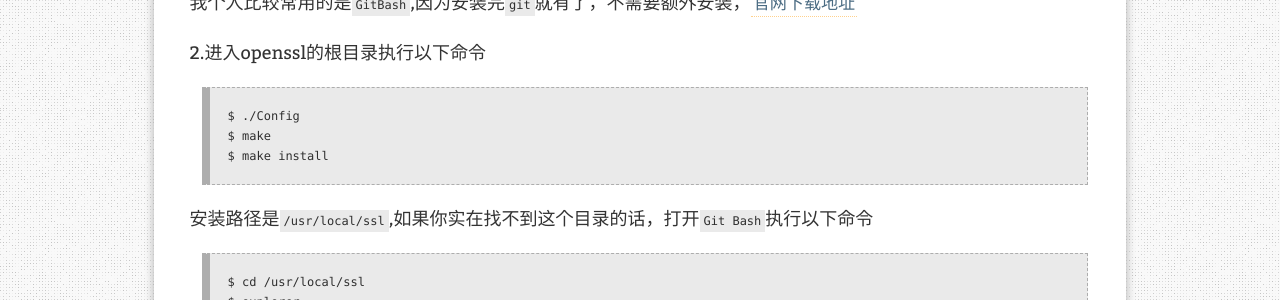
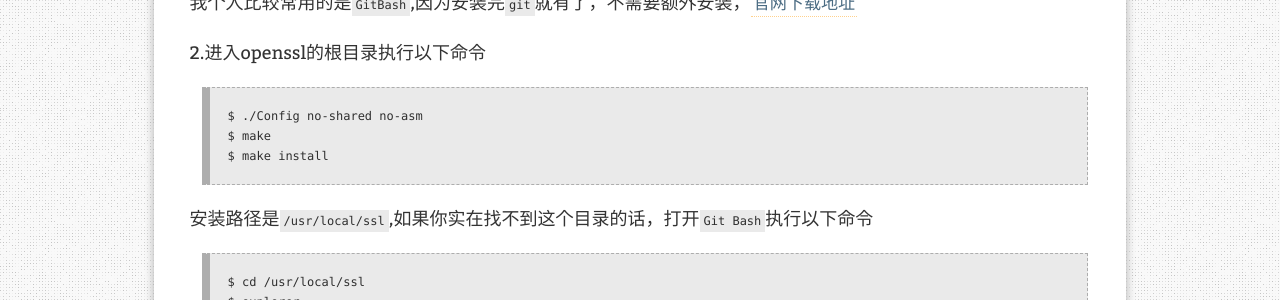
Before and after one commit to xuzheyang/xuzheyang.github.io, a Jekyll site: the page built from _posts/2017-12-06-多平台下编译openssl库.md, in a window 1280 px wide and 900 px high, scrolled down 1539 px. Shown: the part 151-451 px from the top of the window. Built offline with Jekyll 4.4.1, drawn with Linux system fonts in a browser that asks for light colours; nearby versions of some CDN libraries; comment, search, counter and statistics services are not loaded.

Commit message:
fix: 修改openssl的编译

```diff
--- a/_posts/2017-12-06-多平台下编译openssl库.md
+++ b/_posts/2017-12-06-多平台下编译openssl库.md
@@ -58,7 +58,7 @@ redirect_from:
 
 2.进入openssl的根目录执行以下命令
 
-> $ ./Config
+> $ ./Config no-shared no-asm
 > $ make
 > $ make install
 
```
